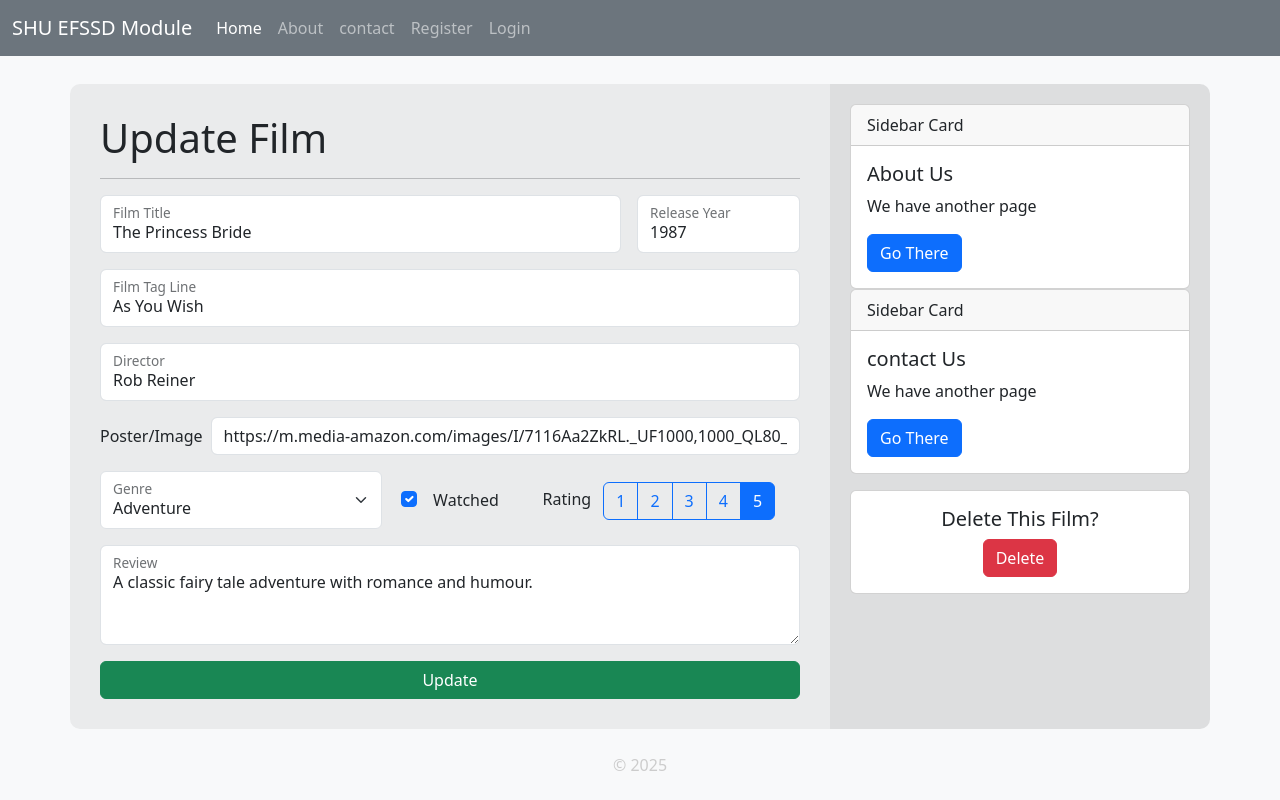
After one commit to hameed-dx/Effsd-flask, a Flask app: page /update/1/ in a window 1280 px wide. The commit adds this page. Run offline with Flask 3, Linux system fonts and the light colour scheme; some libraries are stand-ins or nearby versions.

Commit message:
: Added Create and Update forms with basic validation

```diff
--- a/app.py
+++ b/app.py
@@ -1,5 +1,5 @@
 # This code imports the Flask library and some functions from it.
-from db.db import get_all_films, get_film_by_id
+from db.db import get_all_films, get_film_by_id, create_film, update_film, delete_film
 from flask import Flask, render_template, url_for, request, flash, redirect
 from flask_wtf import CSRFProtect
 from flask_wtf.csrf import generate_csrf
@@ -136,6 +136,97 @@ def film(id):
         flash(category='warning', message='Requested film not found!')
         return redirect(url_for('films'))
 
+# Add A Film Page
+@app.route('/create/', methods=('GET', 'POST'))
+def create():
+
+    # If the request method is POST, process the form submission
+    if request.method == 'POST':
+
+        # Get the title input from the form
+        title = request.form['title']
+
+        # Validate the input
+        if not title:
+            flash(category='danger', message='Title is required!')
+            return render_template('create.html')
+
+        # [TO-DO]: Add real creation logic here (e.g. save to database record)
+        new_film = {
+            'user': 1,  # test user
+            'title': title,
+            'tagline': request.form.get('tagline', ''),
+            'director': request.form.get('director', ''),
+            'poster': request.form.get('poster', ''),
+            'release_year': request.form.get('release_year', 0),
+            'genre': request.form.get('genre', ''),
+            'watched': 'watched' in request.form,
+            'rating': request.form.get('rating', 0),
+            'review': request.form.get('review', '')
+        }
+        create_film(new_film)
+        # ===========================
+
+        # Flash a success message
+        flash(category='success', message='Created successfully!')
+        return redirect(url_for('films'))
+
+    return render_template('create.html', title="Add A New Film")
+
+
+# Edit A Film Page
+@app.route('/update/<int:id>/', methods=('GET', 'POST'))
+def update(id):
+    # Get film data
+    film_data = get_film_by_id(id)
+    if not film_data:
+        flash('Film not found!', 'warning')
+        return redirect(url_for('films'))
+
+    # If the request method is POST, process the form submission
+    if request.method == 'POST':
+
+        # Get the title input from the form
+        title = request.form['title']
+
+        # Validate the input
+        if not title:
+            flash(category='danger', message='Title is required!')
+            return render_template('update.html', id=id)
+
+        # [TO-DO]: Add real update logic here (e.g. update database record)
+        updated_fields = {
+            'title': title,
+            'tagline': request.form.get('tagline', ''),
+            'director': request.form.get('director', ''),
+            'poster': request.form.get('poster', ''),
+            'release_year': request.form.get('release_year', 0),
+            'genre': request.form.get('genre', ''),
+            'watched': 'watched' in request.form,
+            'rating': request.form.get('rating', 0),
+            'review': request.form.get('review', '')
+        }
+
+        update_film(id, updated_fields)
+        # ===========================
+
+        # Flash a success message
+        flash(category='success', message='Updated successfully!')
+        return redirect(url_for('film', id=id))
+
+    return render_template('update.html', title="Update Film", film=film_data)
+
+# Delete A Film
+@app.route('/delete/<int:id>', methods=('POST',))
+def delete(id):
+
+    # [TO-DO]: Add real deletion logic here (e.g. delete database record)
+    delete_film(id)
+    # ===========================
+
+    # Flash a success message and redirect to the index page
+    flash(category='success', message='Film deleted successfully!')
+    return redirect(url_for('films'))
 
 
 
--- a/db/db.py
+++ b/db/db.py
@@ -10,3 +10,24 @@ def get_all_films():
 # Get a film by its ID
 def get_film_by_id(film_id):
     return next((film for film in films_data if film['id'] == film_id), None)
+
+# Create a new film
+def create_film(film_data):
+    # Generate a new ID based on the current max
+    new_id = max(f['id'] for f in films_data) + 1 if films_data else 1
+    film_data['id'] = new_id
+    films_data.append(film_data)
+    return film_data
+
+# Update an existing film
+def update_film(film_id, updated_data):
+    film = get_film_by_id(film_id)
+    if film:
+        film.update(updated_data)
+        return film
+    return None
+
+# Delete a film by its ID
+def delete_film(film_id):
+    films_data.pop(film_id-1)
+    return
--- a/templates/film.html
+++ b/templates/film.html
@@ -5,6 +5,7 @@
 
 <!-- Page Content -->
 {% block content %}
+<a href="{{ url_for('update', id=film['id']) }}" class="btn btn-primary mb-3 float-end">Edit</a>
 
     <h1>{{ film['title'] }} ({{ film['release_year'] }})</h1>
     <hr>
--- a/templates/films.html
+++ b/templates/films.html
@@ -1,7 +1,11 @@
 {% extends "base.html" %}
+
+
 
 <!-- Page Content -->
 {% block content %}
+
+<a href="{{ url_for('create') }}" class="btn btn-primary mb-3 float-end">+ Add</a>
 
     <h1>{{ title }}</h1>
     <hr>
--- /dev/null
+++ b/templates/update.html
@@ -0,0 +1,124 @@
+{% extends "base.html" %}
+
+<!--Page Content -->
+{% block content %}
+
+    <h1>Update Film</h1>
+    <hr>
+
+    <!-- Update Film Form -->
+    <form method="post" enctype="multipart/form-data" class="row g-3">
+        <input type="hidden" name="csrf_token" value="{{ csrf_token }}">
+
+        <div class="col-lg-9">
+            <!--Film Title textinput -->
+            <div class="form-floating">
+                <input name="title" type="text" class="form-control" id="title" placeholder="Film Title" value="{{ film['title'] }}">
+                <label for="title">Film Title</label>
+            </div>
+        </div>
+        <div class="col-lg-3">
+            <!--Release Year number input (with min and max attributes) -->
+            <div class="form-floating">
+                <input name="release_year" type="number" class="form-control" id="release_year" placeholder="Release Year" min="1900" max="2100" value="{{ film['release_year'] }}">
+                <label for="release_year">Release Year</label>
+            </div>
+        </div>
+        <div class="col-12">
+            <!--Film Tag Line textinput -->
+            <div class="form-floating">
+                <input name="tagline" type="text" class="form-control" id="tagline" placeholder="Film Tag Line" value="{{ film['tagline'] }}">
+                <label for="tagline">Film Tag Line</label>
+            </div>
+        </div>
+        <div class="col-12">
+            <!--Director textinput -->
+            <div class="form-floating">
+                <input name="director" type="text" class="form-control" id="director" placeholder="Director" value="{{ film['director'] }}">
+                <label for="director">Director</label>
+            </div>
+        </div>
+        <div class="col-12 mt-0">
+            <!--Film poster file upload-->
+            <div class="d-flex flex-sm-row align-items-center justify-content-center mt-3 gap-2">
+                <label for="poster">Poster/Image</label>
+                <input name="poster" type="text" accept="image/*" class="form-control" id="poster" placeholder="Film Poster" value="{{ film['poster'] }}">
+            </div>
+        </div>
+        <div class="col-lg-5">
+            <!--Genre select with predefined options -->
+            <div class="form-floating">
+                <select name="genre" class="form-select" id="genre" aria-label="Genre select">
+                    <option value="" {% if film['genre'] == "" %}selected{% endif %}>Select Genre</option>''
+                    <option value="Action" {% if film['genre'] == "Action" %}selected{% endif %}>Action</option>
+                    <option value="Adventure" {% if film['genre'] == "Adventure" %}selected{% endif %}>Adventure</option>
+                    <option value="Comedy" {% if film['genre'] == "Comedy" %}selected{% endif %}>Comedy</option>
+                    <option value="Drama" {% if film['genre'] == "Drama" %}selected{% endif %}>Drama</option>
+                    <option value="Horror" {% if film['genre'] == "Horror" %}selected{% endif %}>Horror</option>
+                    <option value="Romance" {% if film['genre'] == "Romance" %}selected{% endif %}>Romance</option>
+                    <option value="Sci-Fi" {% if film['genre'] == "Sci-Fi" %}selected{% endif %}>Sci-Fi</option>
+                    <option value="Documentary" {% if film['genre'] == "Documentary" %}selected{% endif %}>Documentary</option>
+                    <option value="Other" {% if film['genre'] == "Other" %}selected{% endif %}>Other</option>
+                </select>
+                <label for="genre">Genre</label>
+            </div>
+        </div>
+        <div class="col-sm-4 col-lg-2 pb-3 text-center">
+            <!--Watched checkbox -->
+            <div class="d-flex flex-sm-row align-items-center justify-content-center mt-3 gap-2">
+                <div class="form-check">
+                    <input name="watched" class="form-check-input" type="checkbox" id="watched" {% if film['watched'] %}checked{% endif %}>
+                </div>
+                <label class="form-check-label" for="watched">Watched</label>
+            </div>
+        </div>
+        <div class="col-sm-8 col-lg-5 text-center">
+            <!--Rating radio buttons -->
+            <label for="rating" class="form-label mt-3 me-2">Rating</label>
+            <div class="btn-group" role="group" aria-label="Rating">
+                <input type="radio" class="btn-check" name="rating" id="rating1" autocomplete="off" value="1" {% if film['rating'] == 1 %}checked{% endif %}>
+                <label class="btn btn-outline-primary" for="rating1">1</label>
+
+                <input type="radio" class="btn-check" name="rating" id="rating2" autocomplete="off" value="2" {% if film['rating'] == 2 %}checked{% endif %}>
+                <label class="btn btn-outline-primary" for="rating2">2</label>
+
+                <input type="radio" class="btn-check" name="rating" id="rating3" autocomplete="off" value="3" {% if film['rating'] == 3 %}checked{% endif %}>
+                <label class="btn btn-outline-primary" for="rating3">3</label>
+
+                <input type="radio" class="btn-check" name="rating" id="rating4" autocomplete="off" value="4" {% if film['rating'] == 4 %}checked{% endif %}>
+                <label class="btn btn-outline-primary" for="rating4">4</label>
+
+                <input type="radio" class="btn-check" name="rating" id="rating5" autocomplete="off" value="5" {% if film['rating'] == 5 %}checked{% endif %}>
+                <label class="btn btn-outline-primary" for="rating5">5</label>
+            </div>
+        </div>
+        <div class="col-12">
+            <!--Review textarea -->
+            <div class="form-floating">
+                <textarea name="review" class="form-control" placeholder="Leave a review here" id="review" style="height: 100px">{{ film['review'] }}</textarea>
+                <label for="review">Review</label>
+            </div>
+        </div>
+
+        <div class="col-12 text-center">
+            <button type="submit" class="btn btn-success w-100">Update</button>
+        </div>
+
+    </form>
+
+{% endblock %}
+
+<!--Sidebar Content -->
+{% block sidebarContent %}
+
+    <div class="card mt-3">
+        <div class="card-body text-center ">
+            <h5 class="card-title">Delete This Film?</h5>
+            <form method="post"  action="{{ url_for('delete', id=film['id']) }}">
+                <input type="hidden" name="csrf_token" value="{{ csrf_token }}">
+                <button type="submit" class="btn btn-danger" onclick="return confirm('Are you sure you want to delete this?');">Delete</button>
+            </form>
+        </div>
+    </div>
+
+{% endblock %}
```
Also changed, not shown: templates/create.html (added, +109 -0 lines).
